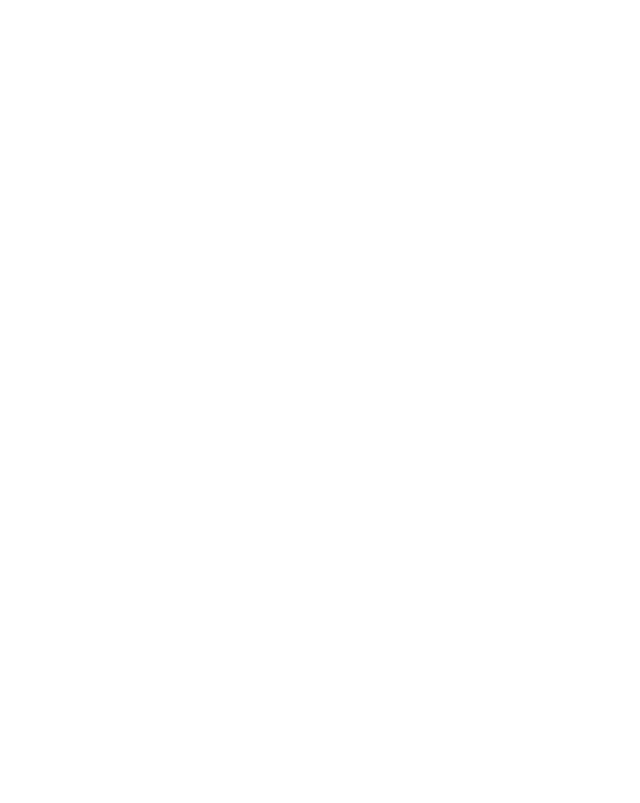
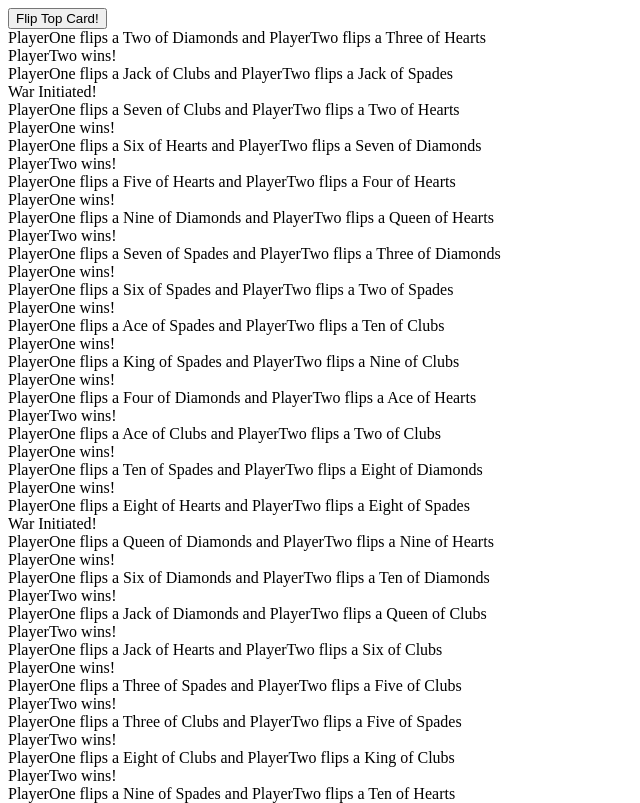
Before and after one commit to mooney79/js-high-low-game, a plain HTML site: page index.html in a window 1280 px wide. Shown: the top 803 px of the page, without its empty margins (0-640 px from the left). Drawn offline with Linux system fonts and the light colour scheme.

Commit message:
basic logic implemented

```diff
--- a/index.html
+++ b/index.html
@@ -7,6 +7,8 @@
     <title>Document</title>
 </head>
 <body>
+    <button class="play">Flip Top Card!</button>
+    <div class="description"></div>
     <script src="./main.js"></script>
 </body>
 </html>
--- a/main.js
+++ b/main.js
@@ -39,6 +39,8 @@ function Card(){
 
 };
 
+$descPane = document.querySelector(".description");
+
 const playerOne = new Player({name: 'John', score: 0,});
 Player.prototype.updateCardCount = function(){
    //add gained cards to bottom of deck, update each player's count.
@@ -77,13 +79,6 @@ const deckList =
 playerOneDeck = [];
 playerTwoDeck = [];
 
-    // Okay.  Logic time.
-    // Random number between 1 and Decklist.length
-    // Use a playerOneDeck and a playerTWoDeck.
-    // Take the item from Decklist[random] (delete it behind us)
-    // push it into proper player's array.
-    // run until Decklest.length = 0;
-
 function dealCards(){
   while (deckList.length > 0){
     myCard = pickACard();
@@ -96,9 +91,81 @@ function dealCards(){
 };
 
 function pickACard(){//randomly determines a number to act as index
-    return Math.floor(Math.random()*deckList.length);
+    return Math.floor(Math.random() * deckList.length);
 }
+
+
+let holdingDeck = [];
+function compareTopCard(){
+    if (playerOneDeck[0].value > playerTwoDeck[0].value){
+        $descPane.innerHTML += `PlayerOne flips a ${playerOneDeck[0].name} and PlayerTwo flips a ${playerTwoDeck[0].name}<br>`;
+        $descPane.innerHTML += 'PlayerOne wins!<br>';
+        console.log('P1 wins!');
+        let holdingSpace = playerOneDeck[0];
+        playerOneDeck.shift();
+        playerOneDeck.push(holdingSpace);
+        holdingSpace = playerTwoDeck[0];
+        playerTwoDeck.shift();
+        playerOneDeck.push(holdingSpace);
+        if (holdingDeck !== []) {
+            playerOneDeck = [...playerOneDeck, ...holdingDeck];
+            holdingDeck = [];
+        }
+    } else if (playerOneDeck[0].value < playerTwoDeck[0].value){
+        $descPane.innerHTML += `PlayerOne flips a ${playerOneDeck[0].name} and PlayerTwo flips a ${playerTwoDeck[0].name}<br>`;
+        $descPane.innerHTML += 'PlayerTwo wins!<br>';
+        console.log('P2 wins!');
+        let holdingSpace = playerTwoDeck[0];
+        playerTwoDeck.shift();
+        playerTwoDeck.push(holdingSpace);
+        holdingSpace = playerOneDeck[0];
+        playerOneDeck.shift();
+        playerTwoDeck.push(holdingSpace);
+        if (holdingDeck !== []) {
+            playerTwoDeck = [...playerTwoDeck, ...holdingDeck];
+            holdingDeck = [];
+        }
+    } else {
+        $descPane.innerHTML += `PlayerOne flips a ${playerOneDeck[0].name} and PlayerTwo flips a ${playerTwoDeck[0].name}<br>`;
+        $descPane.innerHTML += 'War Initiated!<br>';
+        console.log('War Initiated!');
+        if (playerOneDeck.length < 3 && playerTwoDeck.length < 3) {
+            console.log('Game Over!');
+            return;
+        }
+        //Shove three cards into each side
+        for (i=0; i<3; i++) {
+            let holdingSpace = playerOneDeck[0];
+            playerOneDeck.shift();
+            holdingDeck.push(holdingSpace);
+            holdingSpace = playerTwoDeck[0];
+            playerTwoDeck.shift();
+            holdingDeck.push(holdingSpace);
+        }
+        if (playerOneDeck.length === 0 || playerTwoDeck.length === 0) {
+            console.log('Game Over!');
+            return;
+        }
+        compareTopCard();
+    }
+};
+
 
 dealCards();
 console.log(playerOneDeck);
 console.log(playerTwoDeck);
+
+
+while (playerOneDeck.length > 1 && playerTwoDeck.length > 1) {
+    compareTopCard();
+}
+// If I change minimum length to 2, do I still get undefined error?
+// Yes, occasionally.  Why?
+// It's immediately after a long war is declared.  So I think the array is being emptied, then the value
+// of a nonexistant card checked.
+
+console.log(playerOneDeck);
+console.log(playerTwoDeck);
+console.log(holdingDeck);
+console.log('Above to be added to winner after each showdown');
+//Lose condition -- not enough cards to flip.
```
